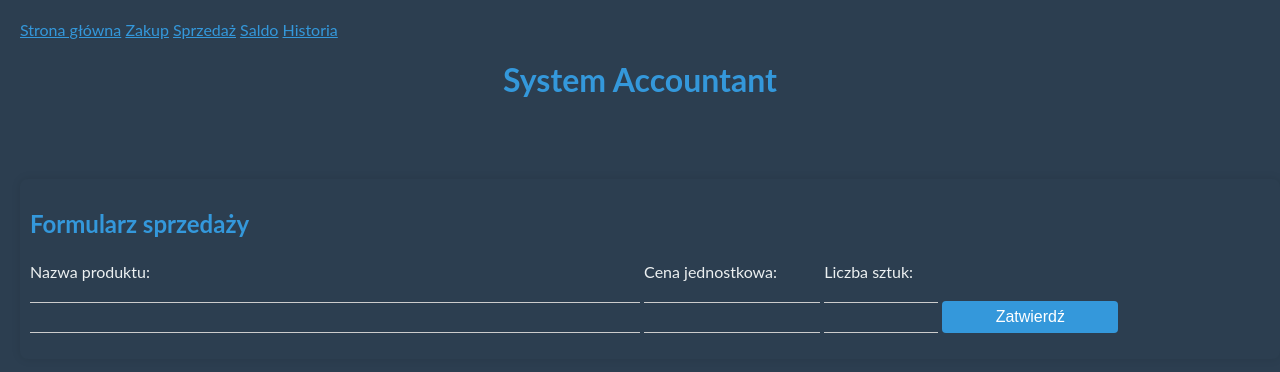
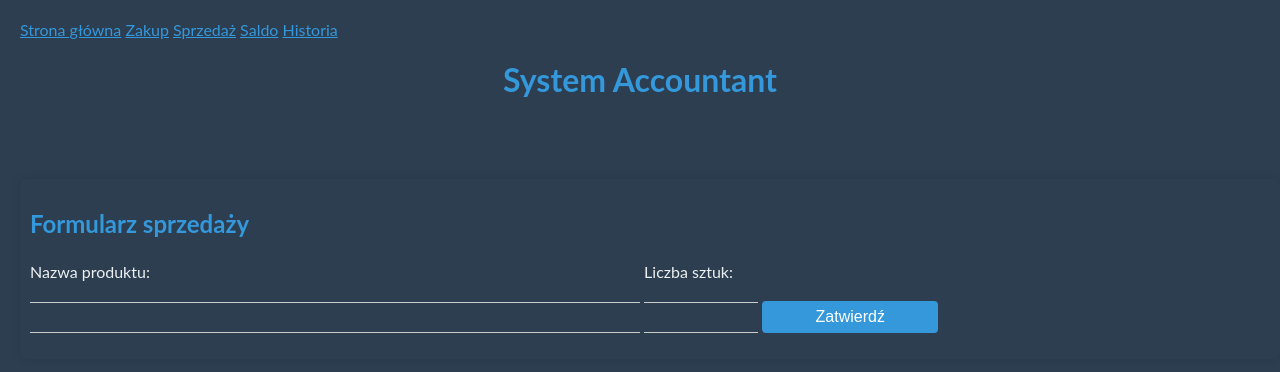
Before and after one commit to sebastianpiatkowski3/Trading, a Flask app: template templates/sprzedaz.html in a window 1280 px wide. Shown: the top 372 px of the page. Run offline with Flask 3, Linux system fonts and the light colour scheme; the template is opened without the code that fills it, so the values that code supplies are empty.

```diff
--- a/magazyn_history.txt
+++ b/magazyn_history.txt
@@ -3,7 +3,7 @@ Zmieniono saldo o kwotę: -555.00 PLN.
 Zmieniono saldo o kwotę: 0.00 PLN.
 Sprzedaż: Laptop, cena: 2500.00 PLN, ilość: 1.
 testy  Zmieniono saldo o kwotę:, 3545.00 PLN
-Zakup: Lampka LED do manitora, cena: 189.00 PLN, ilość: 10.
+Zakup: Lampka LED do monitora, cena: 189.00 PLN, ilość: 10.
 na inwestycje Zmieniono saldo o kwotę:, 3000.00 PLN
 korekta Zmieniono saldo o kwotę: -3000.00 PLN
 na inwestycje Zmieniono saldo o kwotę: -3000.00 PLN
--- a/magazyn_inventory.txt
+++ b/magazyn_inventory.txt
@@ -7,4 +7,4 @@ Monitor:{'cena': 500, 'ilosc': 11}
 Drukarka:{'cena': 150, 'ilosc': 7}
 Router:{'cena': 80, 'ilosc': 10}
 Kamera:{'cena': 300, 'ilosc': 5}
-Lampka LED do manitora:{'cena': 189.0, 'ilosc': 10}
+Lampka LED do monitora:{'cena': 189.0, 'ilosc': 10}
--- a/templates/saldo.html
+++ b/templates/saldo.html
@@ -29,11 +29,9 @@
     <br>
 <form action="/saldo" method="POST">
        <h2>Formularz zmiany salda</h2>
-	  <label style="width: calc(65% - 10px)" >Komentarz:</label>
 	  <label  style="width: calc(10% - 10px)" >Wartość:</label>
 	  <br>
 
-	  <input   style="width: calc(65% - 10px)" type="text" name="comment" >
 	  <input   style="width: calc(10% - 10px)" type="number" name="value" required>
 
 	  <button type="submit">Zatwierdź zmianę</button>
--- a/templates/sprzedaz.html
+++ b/templates/sprzedaz.html
@@ -27,12 +27,10 @@
 <form action="/sprzedaz" method="POST">  {# Tworzymy formularz, który przy wysłaniu strzela do endpointu /formularz z metodą POST i danymi z formularza #}
       <h2>Formularz sprzedaży</h2>
 	  <label style="width: calc(50% - 10px)" >Nazwa produktu:</label>
-	  <label  style="width: calc(15% - 10px)">Cena jednostkowa:</label>
 	  <label  style="width: calc(10% - 10px)" >Liczba sztuk:</label>
 	  <br>
 
 	  <input   style="width: calc(50% - 10px)" type="text" name="productNameSell" required >
-	  <input   style="width: calc(15% - 10px)" type="number" name="unitPriceSell" required>
 	  <input   style="width: calc(10% - 10px)" type="number" name="quantitySell" required>
 	  <button type="submit">Zatwierdź</button>
     </form>
```
Also changed, not shown: app.py (+6 -9 lines).
